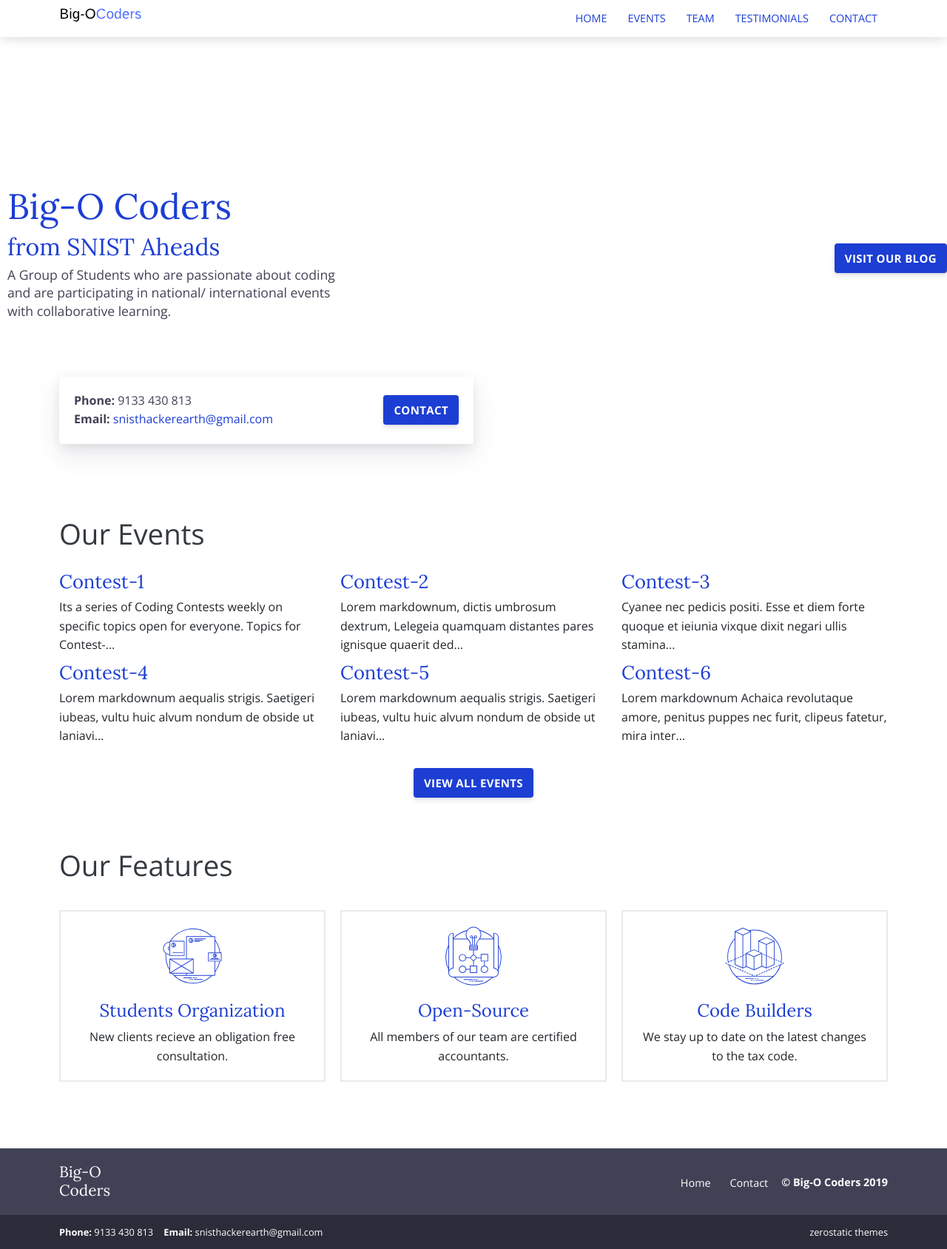
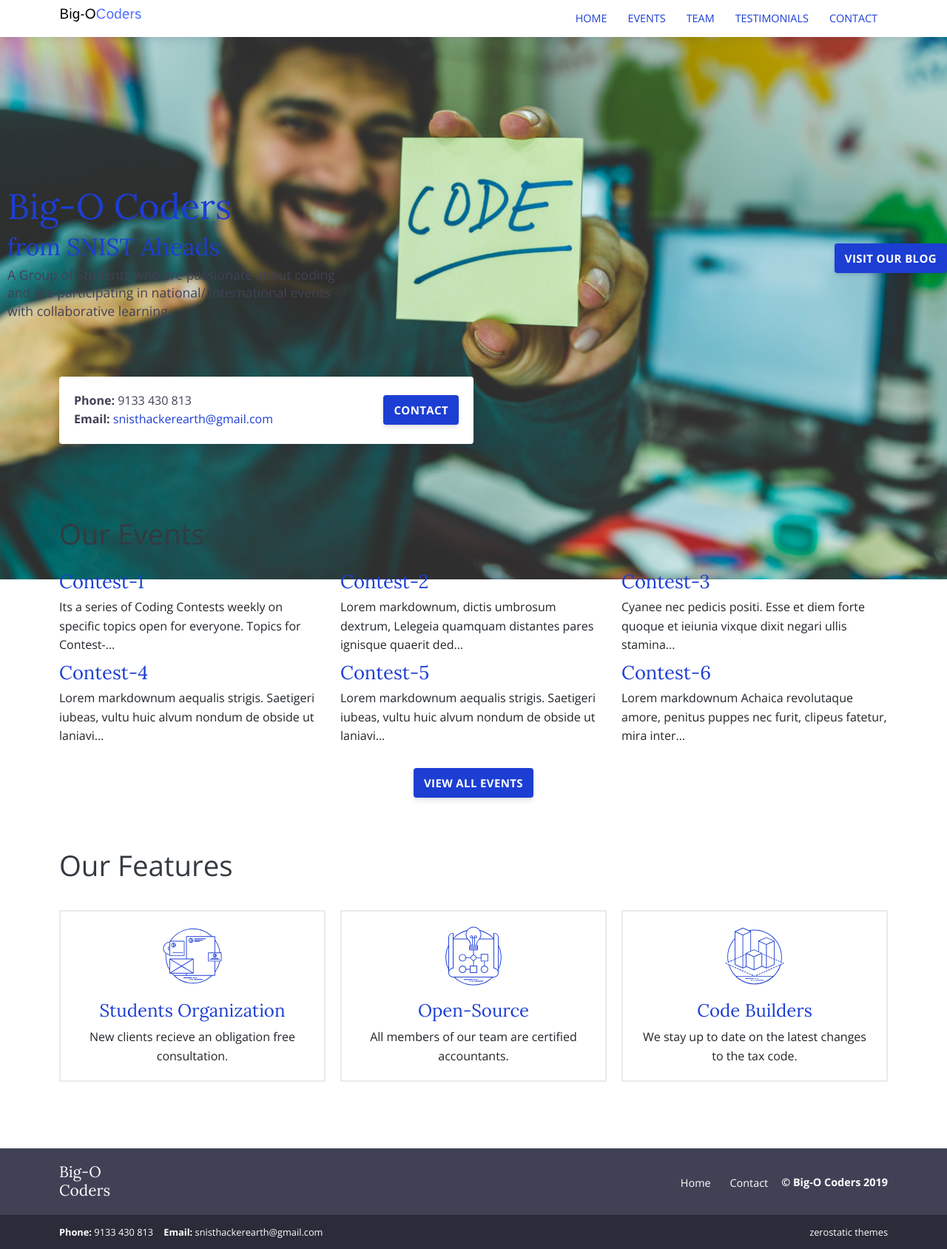
Before and after one commit to SnistAheads/Ocoders, a Jekyll site: the page built from index.html, in a window 1280 px wide. Shown: the whole page at 74% size. Built offline with Jekyll 4.4.1, drawn with Linux system fonts in a browser that asks for light colours.

Commit message:
Update _home.scss

```diff
--- a/_sass/pages/_home.scss
+++ b/_sass/pages/_home.scss
@@ -1,5 +1,5 @@
 .page-home {
-  background-image: url('../images/hitesh.jpg')  linear-gradient(#82BBE7, #8D9393);
+  background-image: url('../images/hitesh.jpg');
   background-repeat: no-repeat;
   background-size: 100%;
   background-position: 49px -40px;
```
